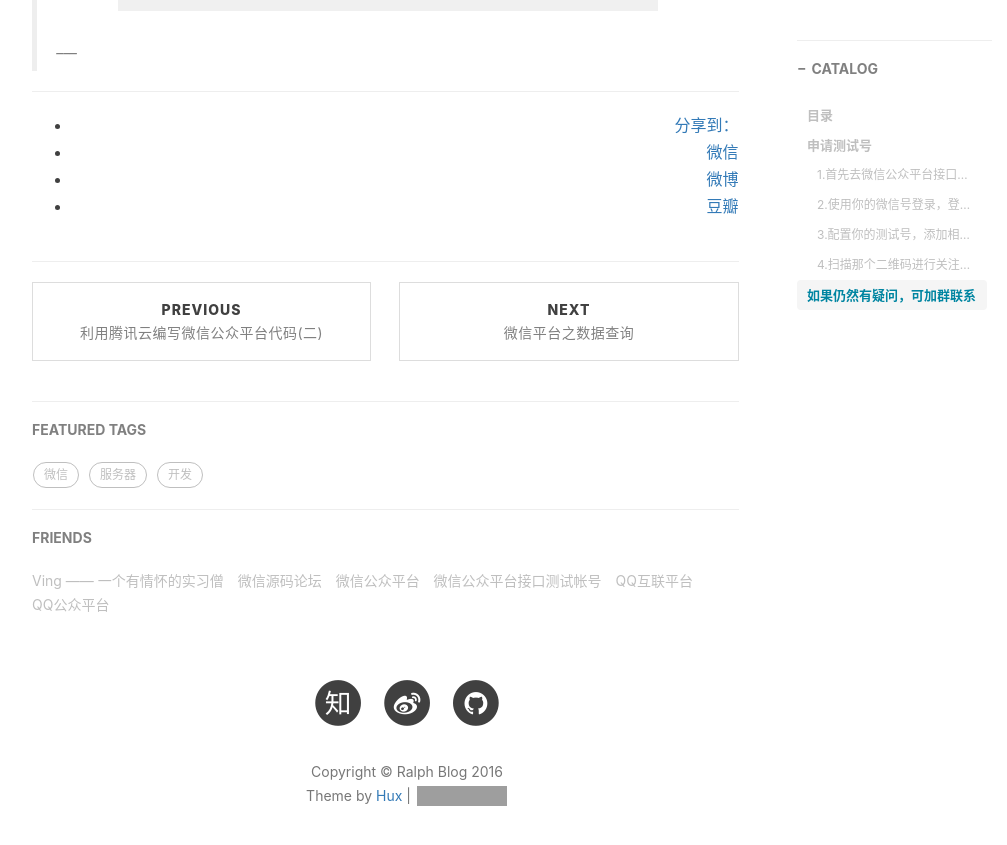
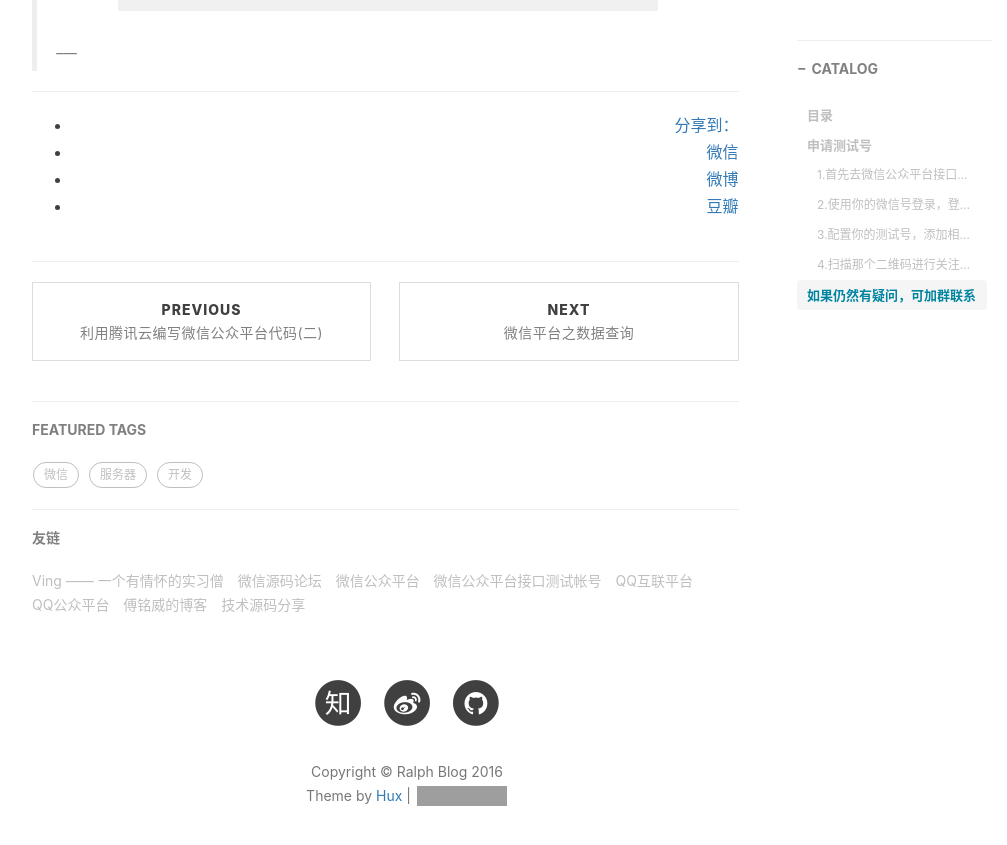
Before and after one commit to ergeit/hiralph.github.io, a Jekyll site: the page built from _posts/2016-05-03-wxtest.md, in a window 1280 px wide and 900 px high, scrolled down 3504 px. Shown: the top 845 px of the window, without its empty margins (233-1240 px from the left). Built offline with Jekyll 4.4.1, drawn with Linux system fonts in a browser that asks for light colours; nearby versions of some CDN libraries; comment, search, counter and statistics services are not loaded; grey boxes are pictures that could not be loaded.

Commit message:
up friends

```diff
--- a/_config.yml
+++ b/_config.yml
@@ -100,5 +100,12 @@ friends: [
     },{
         title: "QQ公众平台",
         href: "http://mp.qq.com"
+    },{
+        title: "傅铭威的博客",
+        href: "http://www.fmwhahaha.com/"
+    },{
+        title: "技术源码分享",
+        href: "http://www.unique-liu.com/"
     }
+
 ]
--- a/_layouts/post.html
+++ b/_layouts/post.html
@@ -173,7 +173,7 @@ layout: default
                 <!-- Friends Blog -->
                 {% if site.friends %}
                 <hr>
-                <h5>FRIENDS</h5>
+                <h5>友链</h5>
                 <ul class="list-inline">
                     {% for friend in site.friends %}
                         <li><a href="{{friend.href}}">{{friend.title}}</a></li>
```
